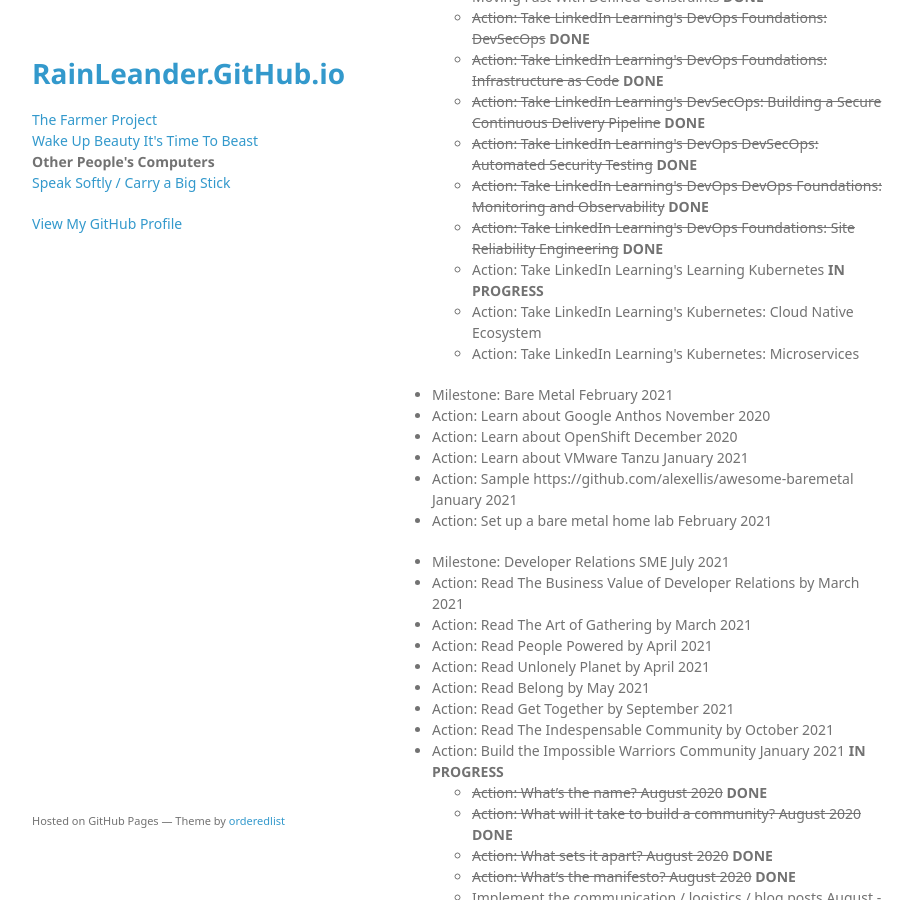
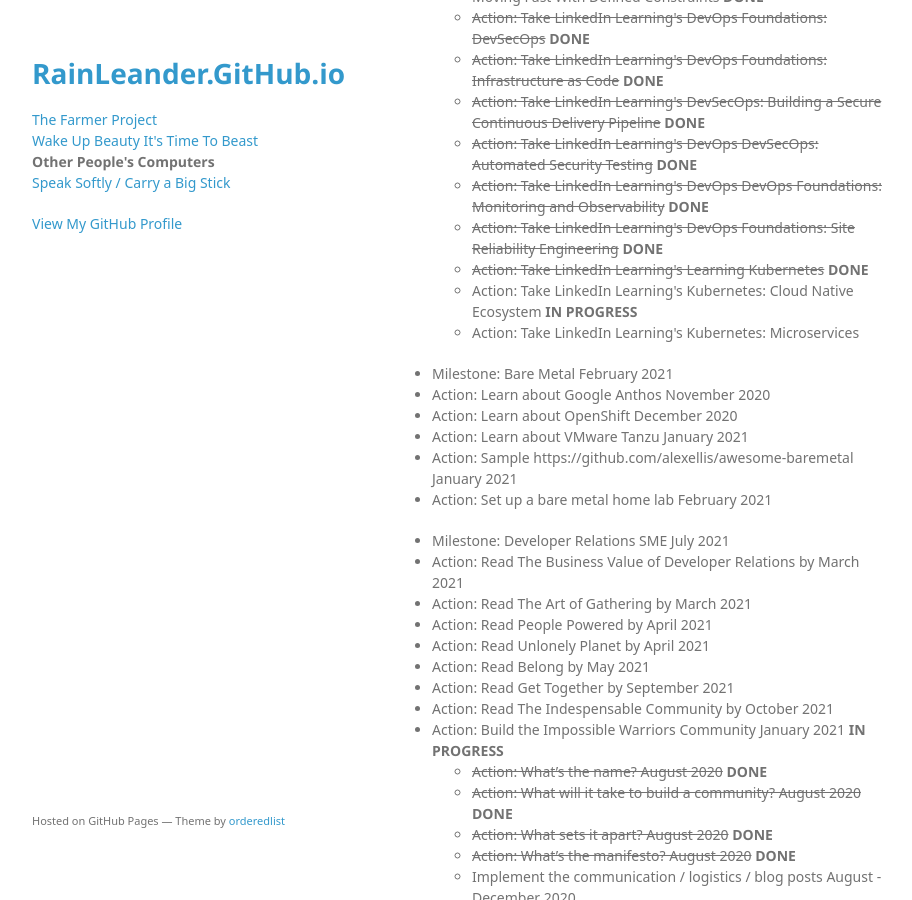
Before and after one commit to rainleander/rainleander.github.io, a Jekyll site: the page other-peoples-computers.html, which Jekyll copies as it is, in a window 1280 px wide and 900 px high, scrolled down 1221 px. Shown: the whole window, without its empty margins (178-1090 px from the left). Built offline with Jekyll 4.4.1, drawn with Linux system fonts in a browser that asks for light colours; some web fonts are replaced.

Commit message:
Update other-peoples-computers.html

```diff
--- a/other-peoples-computers.html
+++ b/other-peoples-computers.html
@@ -66,8 +66,8 @@
         <li><del>Action: Take LinkedIn Learning's DevOps DevSecOps: Automated Security Testing</del> <b>DONE</b></li>
         <li><del>Action: Take LinkedIn Learning's DevOps DevOps Foundations: Monitoring and Observability</del> <b>DONE</b></li>
         <li><del>Action: Take LinkedIn Learning's DevOps Foundations: Site Reliability Engineering</del> <b>DONE</b></li>
-        <li>Action: Take LinkedIn Learning's Learning Kubernetes <b>IN PROGRESS</b></li>
-        <li>Action: Take LinkedIn Learning's Kubernetes: Cloud Native Ecosystem</li>
+        <li><del>Action: Take LinkedIn Learning's Learning Kubernetes</del> <b>DONE</b></li>
+        <li>Action: Take LinkedIn Learning's Kubernetes: Cloud Native Ecosystem <b>IN PROGRESS</b></li>
         <li>Action: Take LinkedIn Learning's Kubernetes: Microservices</li></ul></li></ul>
 
         <ul><li>Milestone: Bare Metal February 2021</li>
```
